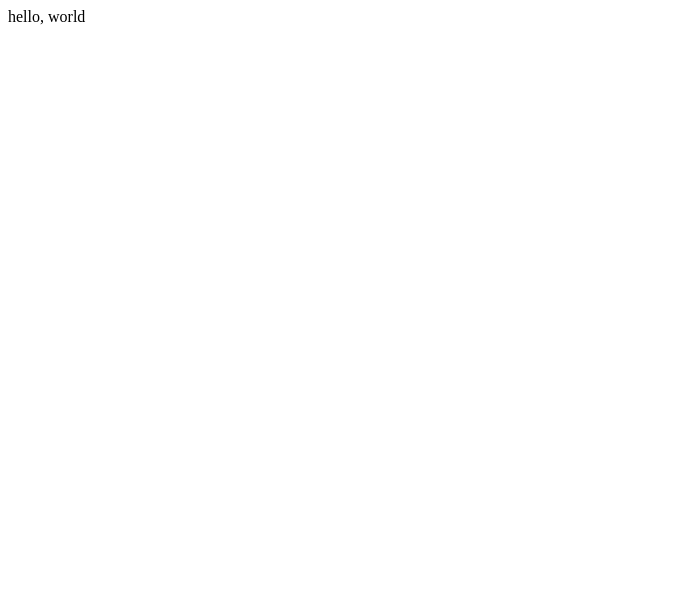
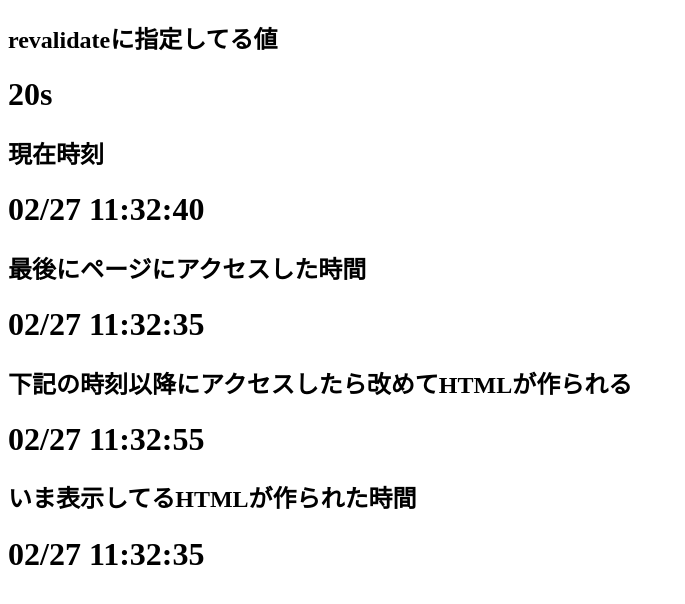
Before and after one commit to shimabukuromeg/next-isr-sample, a Next.js app: page / in a window 1280 px wide. Shown: the top 604 px of the page, without its empty margins (0-685 px from the left). Built offline with nearby package versions, Linux system fonts and the light colour scheme.

Commit message:
revalidate の挙動確認するコード追加

```diff
--- a/src/pages/index.tsx
+++ b/src/pages/index.tsx
@@ -1,7 +1,29 @@
 import type { NextPage } from 'next';
 import Head from 'next/head';
+import dayjs from 'dayjs'
+import timezone from 'dayjs/plugin/timezone'
+import utc from 'dayjs/plugin/utc'
+import { useState, useEffect } from 'react'
 
-const Home: NextPage = () => {
+dayjs.extend(timezone)
+dayjs.extend(utc)
+dayjs.tz.setDefault("Asia/Tokyo")
+
+const revalidate = 20
+const formatStyle = "MM/DD HH:mm:ss"
+
+const Home: NextPage<{ createdAt: string; nextCreatedAt: string}> = ({createdAt, nextCreatedAt}) => {
+  const [accessTime, setAccessTime] = useState<string>('');
+  const [currentDateTime, setCurrentDateTime] = useState(dayjs().tz().format(formatStyle))
+
+  useEffect(() => {
+    setAccessTime(dayjs().tz().format(formatStyle))
+    const timer = setInterval(() => {
+      setCurrentDateTime(dayjs().tz().format(formatStyle))
+    }, 1000);
+
+    return () => clearInterval(timer);
+  }, []);
   return (
     <div>
       <Head>
@@ -10,11 +32,42 @@ const Home: NextPage = () => {
         <link rel="icon" href="/favicon.ico" />
       </Head>
 
+
       <main>
-        <div>hello, world</div>
+        <h2>revalidateに指定してる値</h2>
+        <h1>{revalidate}s</h1>
+
+        <h2>現在時刻</h2>
+        <h1>{currentDateTime}</h1>
+        <h2>最後にページにアクセスした時間</h2>
+        <h1>
+          {accessTime}
+        </h1>
+        <h2>下記の時刻以降にアクセスしたら改めてHTMLが作られる</h2>
+        <h1>
+          {nextCreatedAt}
+        </h1>
+        <h2>いま表示してるHTMLが作られた時間</h2>
+        <h1>
+          {createdAt}
+        </h1>
       </main>
     </div>
   );
 };
 
+export async function getStaticProps() {
+  const currentTime = dayjs().tz()
+  const createdAt = currentTime.format(formatStyle)
+  const nextCreatedAt = currentTime.add(revalidate, 's').format(formatStyle)
+
+  return {
+    props: {
+      createdAt,
+      nextCreatedAt,
+    },
+    revalidate: revalidate,
+  }
+}
+
 export default Home;
```
